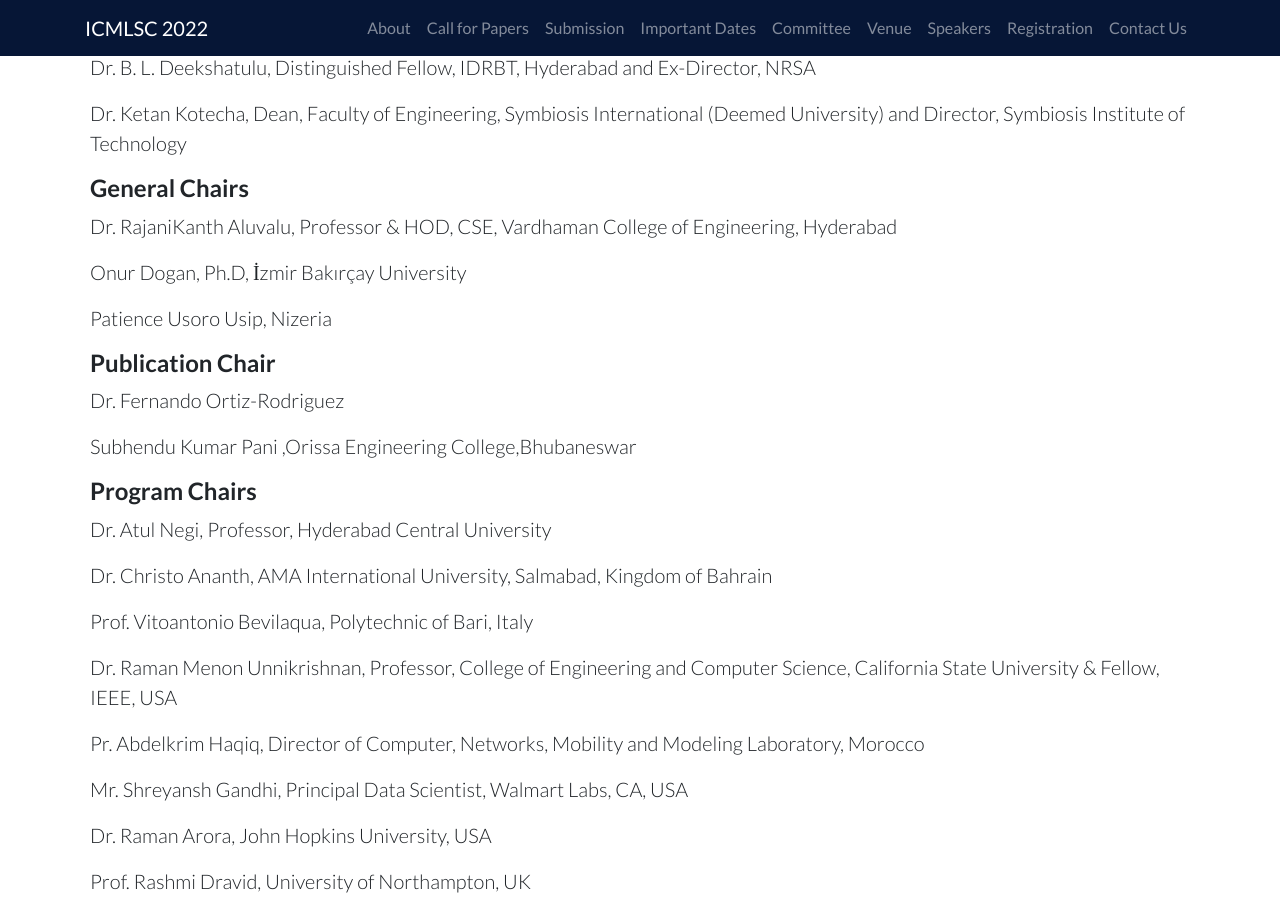
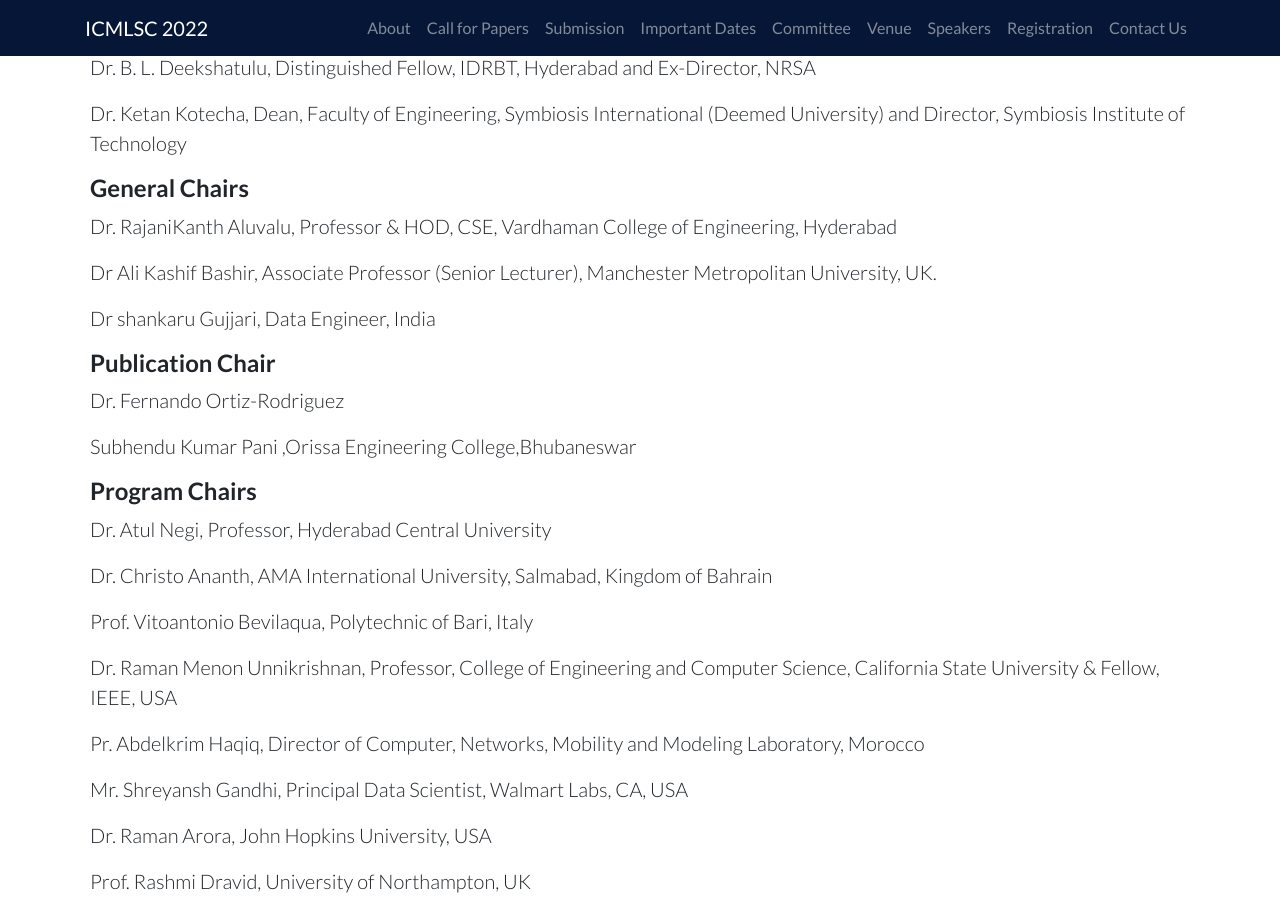
Before and after one commit to ieeevardhaman/icmlsc-website, a Jekyll site: the page built from pages/committee.md, in a window 1280 px wide and 900 px high, scrolled down 1226 px. Built offline with Jekyll 4.4.1, drawn with Linux system fonts in a browser that asks for light colours; our own code applies the rules of GitHub Pages for plain Markdown files.

Commit message:
Update committee.md

```diff
--- a/pages/committee.md
+++ b/pages/committee.md
@@ -29,9 +29,9 @@ Dr. Ketan Kotecha, Dean, Faculty of Engineering, Symbiosis International (Deemed
 
 Dr. RajaniKanth Aluvalu, Professor & HOD, CSE, Vardhaman College of Engineering, Hyderabad
 
-Onur Dogan, Ph.D, İzmir Bakırçay University
+Dr Ali Kashif Bashir, Associate Professor (Senior Lecturer), Manchester Metropolitan University, UK.
 
-Patience Usoro Usip, Nizeria
+Dr shankaru Gujjari, Data Engineer, India
 
 #### Publication Chair
 
```
